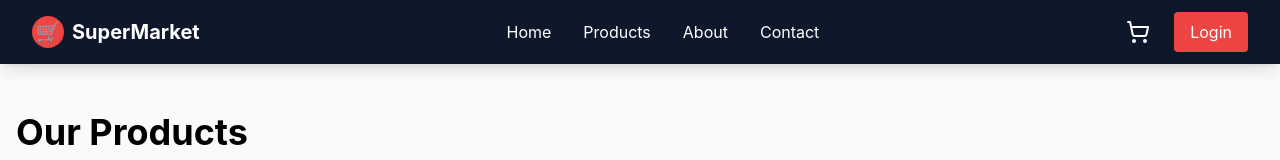
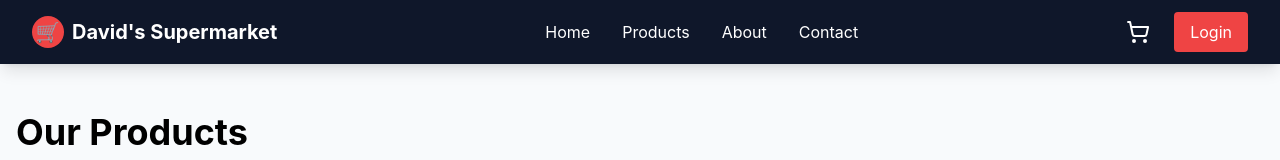
Before and after one commit to foxfire-code/supermarket-demo, a React (Vite) app: page /products in a window 1280 px wide. Shown: the top 160 px of the page. Built offline with nearby package versions, Linux system fonts and the light colour scheme.

Commit message:
rebrand: rename to David's Supermarket

```diff
--- a/src/components/Footer.jsx
+++ b/src/components/Footer.jsx
@@ -8,7 +8,7 @@ export default function Footer() {
         <div className="grid grid-cols-1 md:grid-cols-4 gap-8">
           {/* About */}
           <div>
-            <h3 className="text-xl font-bold mb-4">SuperMarket</h3>
+            <h3 className="text-xl font-bold mb-4">David's Supermarket</h3>
             <p className="text-gray-400 text-sm">Your trusted online supermarket for quality products delivered fast.</p>
           </div>
 
@@ -55,7 +55,7 @@ export default function Footer() {
         </div>
 
         <div className="border-t border-gray-700 mt-8 pt-8 text-center text-gray-400 text-sm">
-          <p>&copy; 2026 SuperMarket Demo. All rights reserved.</p>
+          <p>&copy; 2026 David's Supermarket Demo. All rights reserved.</p>
         </div>
       </div>
     </footer>
--- a/src/components/Navbar.jsx
+++ b/src/components/Navbar.jsx
@@ -23,7 +23,7 @@ export default function Navbar() {
           {/* Logo */}
           <Link to="/" className="flex items-center space-x-2 font-bold text-xl">
             <div className="w-8 h-8 bg-accent rounded-full flex items-center justify-center">🛒</div>
-            <span>SuperMarket</span>
+            <span>David's Supermarket</span>
           </Link>
 
           {/* Desktop Menu */}
```
